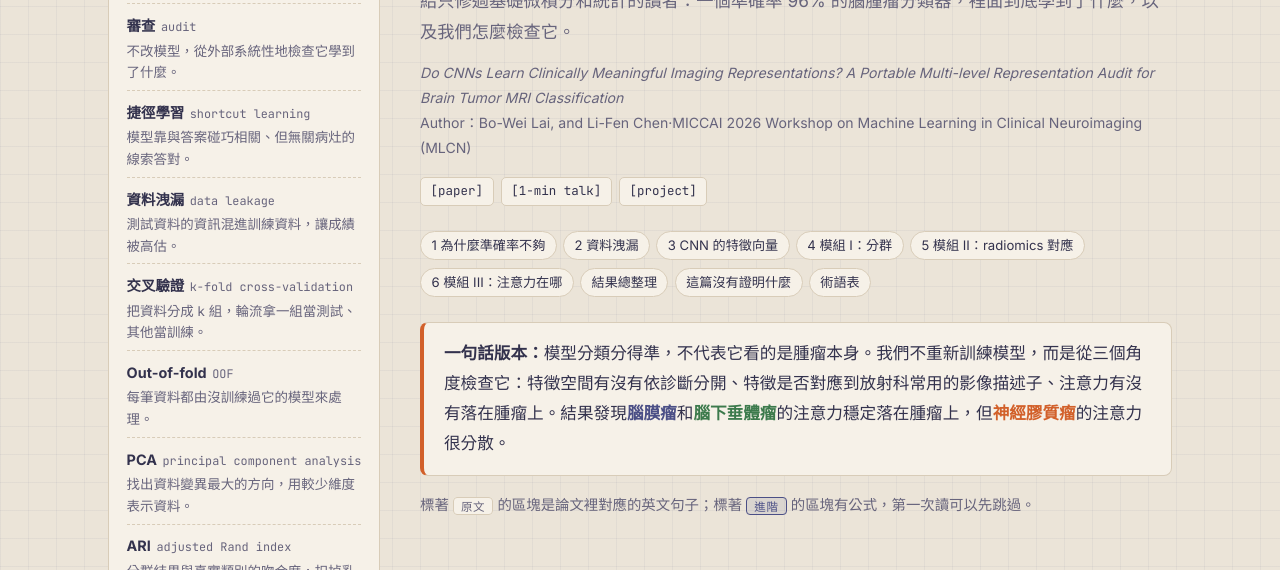
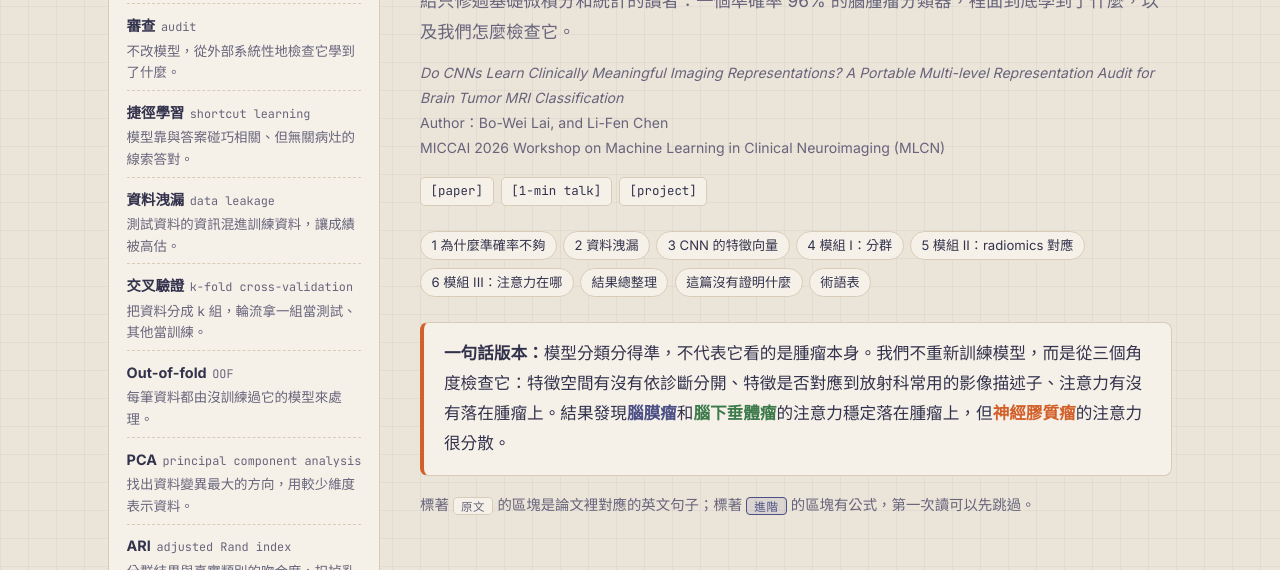
Before and after one commit to s9988766-creator/s9988766-creator.github.io, a plain HTML site: page tutorials/mlcn2026/index.html in a window 1280 px wide. Shown: the part 190-760 px from the top of the page. Drawn offline with nearby package versions, Linux system fonts and the light colour scheme.

Commit message:
Fix author and workshop information formatting

```diff
--- a/tutorials/mlcn2026/index.html
+++ b/tutorials/mlcn2026/index.html
@@ -179,7 +179,7 @@ footer { margin-top: 3.5rem; padding-top: 1rem; border-top: 1px solid var(--line
   <div class="eyebrow">&gt; paper tutorial · MLCN 2026 @ MICCAI</div>
   <h1 style="margin-top:.4rem">CNN 學到了什麼？<br>腦腫瘤分類模型的三層檢查</h1>
   <p class="lede">給只修過基礎微積分和統計的讀者：一個準確率 96% 的腦腫瘤分類器，裡面到底學到了什麼，以及我們怎麼檢查它。</p>
-  <p class="meta"><i>Do CNNs Learn Clinically Meaningful Imaging Representations? A Portable Multi-level Representation Audit for Brain Tumor MRI Classification</i><br>Author：Bo-Wei Lai, and Li-Fen Chen·MICCAI 2026 Workshop on Machine Learning in Clinical Neuroimaging (MLCN)</p>
+  <p class="meta"><i>Do CNNs Learn Clinically Meaningful Imaging Representations? A Portable Multi-level Representation Audit for Brain Tumor MRI Classification</i><br>Author：Bo-Wei Lai, and Li-Fen Chen<br>MICCAI 2026 Workshop on Machine Learning in Clinical Neuroimaging (MLCN)</p>
   <div class="links">
     <a class="plink" href="https://papers.miccai.org/miccai-2026-sat/paper/MLCN_2026_035.pdf" target="_blank" rel="noopener">[paper]</a>
     <a class="plink" href="https://youtu.be/EiSosUWZuGY" target="_blank" rel="noopener">[1-min talk]</a>
```
